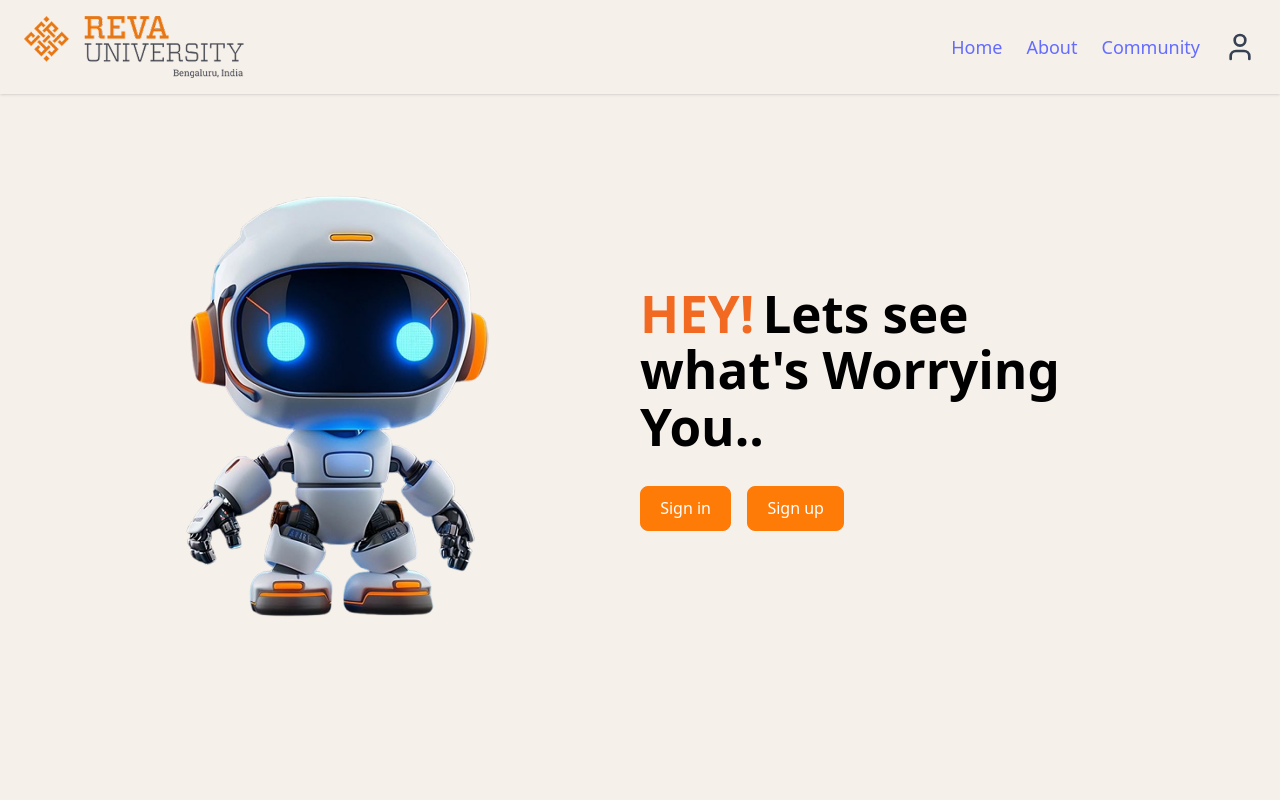
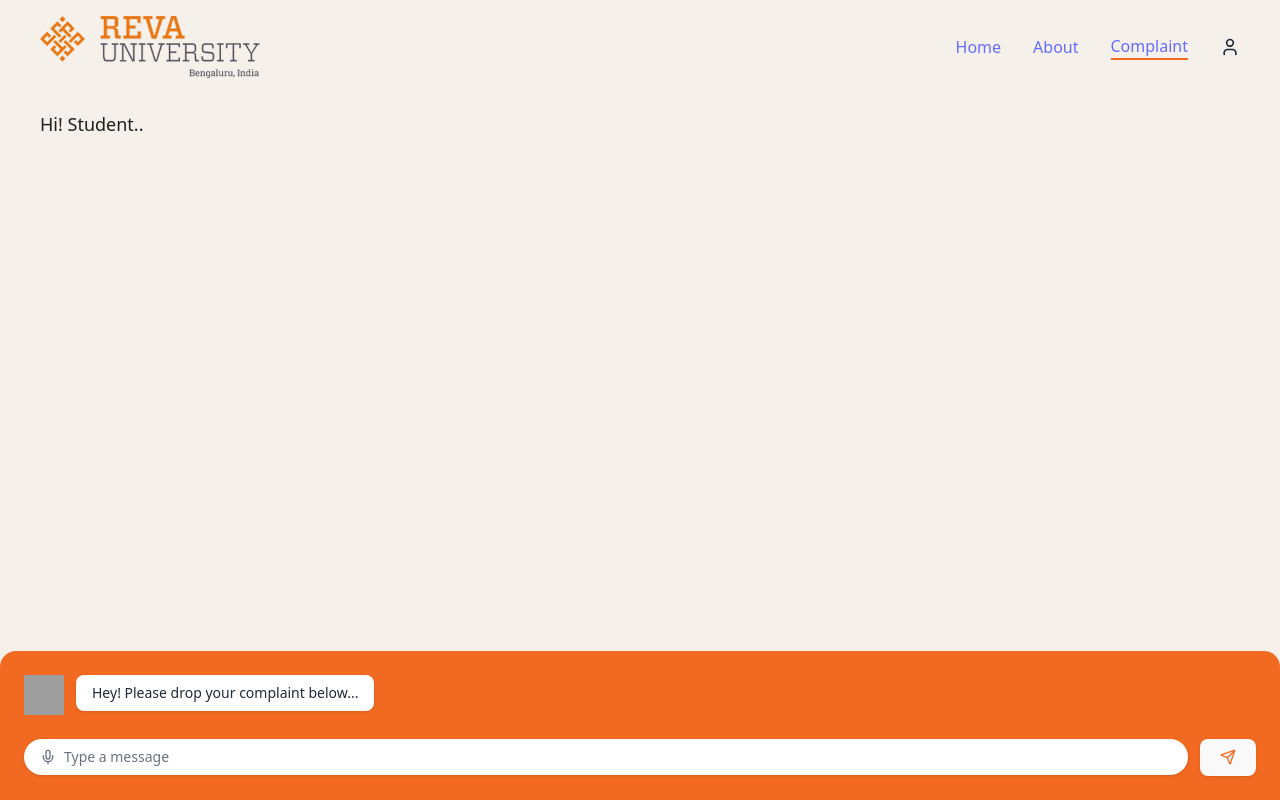
Before and after one commit to Rakshitasinghh/StudentSupport, a React (Vite) app in the folder client/: page /complaint in a window 1280 px wide. Built offline with nearby package versions, Linux system fonts and the light colour scheme; grey boxes are pictures that could not be loaded.

Commit message:
finalllllly

```diff
--- /dev/null
+++ b/client/src/App.js
@@ -0,0 +1,8 @@
+import React from 'react';
+import LandingPage from './LandingPage';
+
+function App() {
+  return <LandingPage />;
+}
+
+export default App;
--- a/client/src/App.jsx
+++ b/client/src/App.jsx
@@ -1,8 +1,17 @@
 import React from 'react';
-import LandingPage from './pages/LandingPage';
+import { BrowserRouter as Router, Routes, Route } from 'react-router-dom';
+import LandingPage from './pages/LandingPage'
+import Complaint from './pages/Complaint'
 
 function App() {
-  return <LandingPage />;
+  return (
+    <Router>
+      <Routes>
+        <Route path="/" element={<LandingPage />} />
+        <Route path="/complaint" element={<Complaint />} />
+      </Routes>
+    </Router>
+  );
 }
 
 export default App;
```
Also changed, not shown: 1 other file (tests, documents, lock files or other folders).
